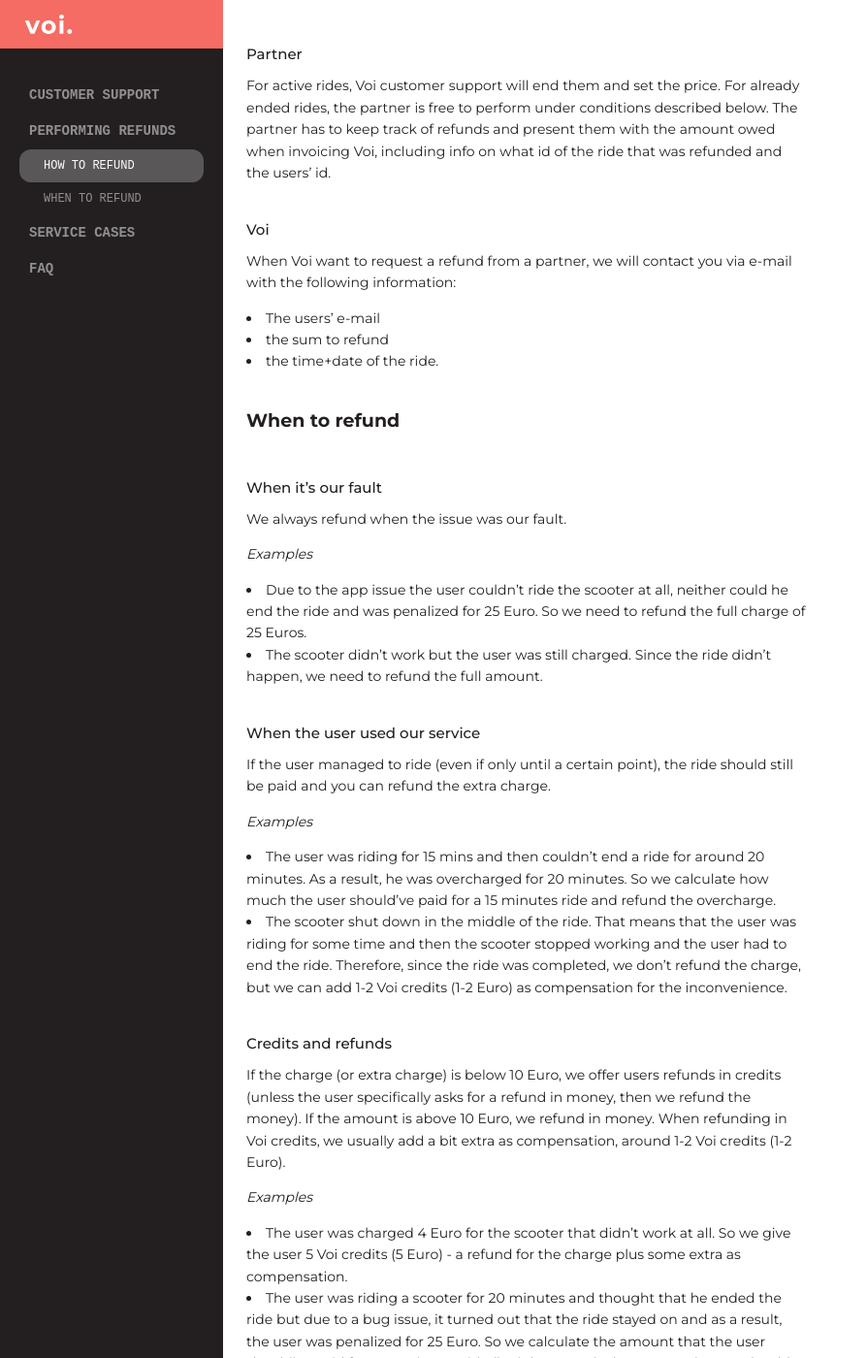
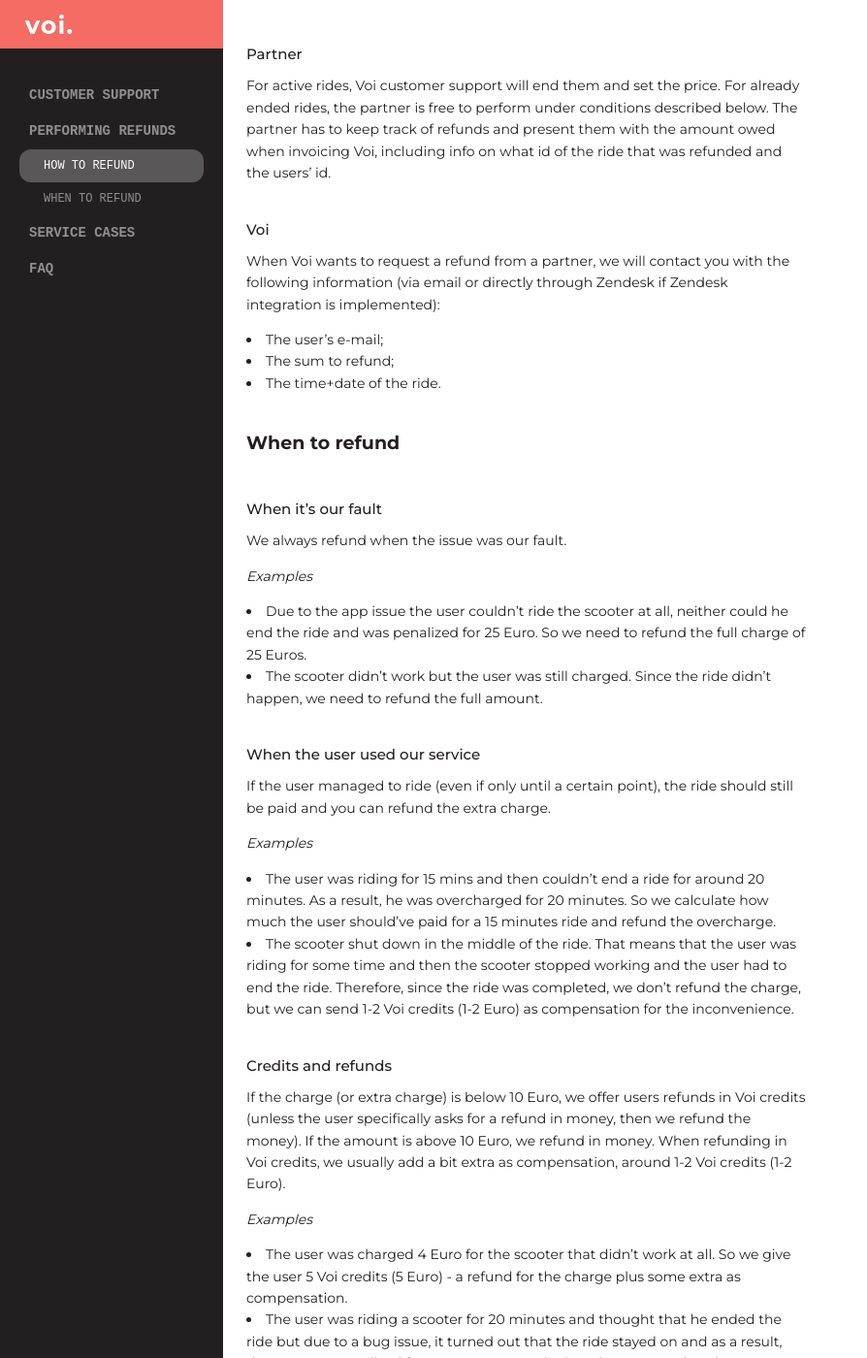
Before and after one commit to voi-api/voi-api.github.io, a Jekyll site: the page built from customer-support.md, in a window 1280 px wide and 1400 px high, scrolled down 1634 px. Shown: the whole window at 97% size, without its empty margins (0-894 px from the left). Built offline with Jekyll 4.4.1, drawn with Linux system fonts in a browser that asks for light colours; some web fonts are replaced; some of the changed text lies outside the part shown.

Commit message:
Update customer-support.md

```diff
--- a/customer-support.md
+++ b/customer-support.md
@@ -49,10 +49,10 @@ We will provide you with the users' e-mail when contacting your customer support
 For active rides, Voi customer support will end them and set the price. For already ended rides, the partner is free to perform under conditions described below. The partner has to keep track of refunds and present them with the amount owed when invoicing Voi, including info on what id of the ride that was refunded and the users' id.
 
 ### Voi
-When Voi want to request a refund from a partner, we will contact you via e-mail with the following information:
-* The users' e-mail
-* the sum to refund
-* the time+date of the ride.
+When Voi wants to request a refund from a partner, we will contact you with the following information (via email or directly through Zendesk if Zendesk integration is implemented):
+* The user's e-mail;
+* The sum to refund;
+* The time+date of the ride.
 
 ## When to refund
 ### When it's our fault
@@ -67,10 +67,10 @@ If the user managed to ride (even if only until a certain point), the ride shoul
 
 *Examples*
 * The user was riding for 15 mins and then couldn’t end a ride for around 20 minutes. As a result, he was overcharged for 20 minutes. So we calculate how much the user should’ve paid for a 15 minutes ride and refund the overcharge.
-* The scooter shut down in the middle of the ride. That means that the user was riding for some time and then the scooter stopped working and the user had to end the ride. Therefore, since the ride was completed, we don’t refund the charge, but we can add 1-2 Voi credits (1-2 Euro) as compensation for the inconvenience.
+* The scooter shut down in the middle of the ride. That means that the user was riding for some time and then the scooter stopped working and the user had to end the ride. Therefore, since the ride was completed, we don’t refund the charge, but we can send 1-2 Voi credits (1-2 Euro) as compensation for the inconvenience.
 
 ### Credits and refunds
-If the charge (or extra charge) is below 10 Euro, we offer users refunds in credits (unless the user specifically asks for a refund in money, then we refund the money). If the amount is above 10 Euro, we refund in money. When refunding in Voi credits, we usually add a bit extra as compensation, around 1-2 Voi credits (1-2 Euro).
+If the charge (or extra charge) is below 10 Euro, we offer users refunds in Voi credits (unless the user specifically asks for a refund in money, then we refund the money). If the amount is above 10 Euro, we refund in money. When refunding in Voi credits, we usually add a bit extra as compensation, around 1-2 Voi credits (1-2 Euro).
 
 *Examples*
 * The user was charged 4 Euro for the scooter that didn’t work at all. So we give the user 5 Voi credits (5 Euro) - a refund for the charge plus some extra as compensation.
@@ -89,8 +89,8 @@ Examples of insignificant issues: not working bell, no kickstand, slow Internet
 |User cannot find scooters|Ask the user to find another scooter. Voi will automatically create a search and rescue task for the missing scooter.|
 |User cannot get the scooter to move|First troubleshoot(make sure the scooter is unlocked, ask the user to kick to get some speed and push gas-button). Contact Voi. If the ride is less than 2 min and less than 100m the price will be zero. Partner may refund the end-user.|
 |Active rental cannot be ended|First troubleshoot (check if the user is located in an area where you are allowed to park). Ask for the duration of the ride and then contact Voi to manually end it.|
-|User cannot perform start a ride|Make sure the user has performed the required steps in your app. If it still is not working contact Voi.|
-|The scooter is located outside of Voi:s business area with an active rental|Contact the user and ask them to go back to the operational area and warn them about the 25€ fee. If the user doesn't want to go back then contact Voi and let them know what they said. (We charge the user 25€ extra as a part of the end-ride(it will be invoiced by the partner at the end of the ride)). Voi will contact the user moving forward.|
+|User cannot start a ride|Make sure the user has performed the required steps in your app. If it still is not working contact Voi.|
+|The scooter is located outside of Voi:s business area with an active rental|Ask the user to go back to the operational area and warn about the possibility of additional fees (25 Euro or higher). If the user doesn't want to go back, contact Voi and let them know what they said. (We charge the user 25€ extra as a part of the end-ride(it will be invoiced by the partner at the end of the ride)).|
 |The scooter did not unlock, the user insists on refund|There will be no cost since the scooter didn't unlock. Contact Voi with the four-letter code so we can take care of the scooter.|
 |A user finds broken scooter|If you get the four-letter code, forward it to Voi. Otherwise, contact the user and request the four-letter code|
 |Traffic authority contacts partner because user committed traffic offenses |Forward request to Voi|
@@ -98,6 +98,7 @@ Examples of insignificant issues: not working bell, no kickstand, slow Internet
 |If police reach out with a request for data|Refer them to the point of [contact for police data requests](/poc/)|
 |User requests access to their data|Do your normal procedure and ask them to contact Voi for a separate right to be forgotten request|
 |User requests right to be forgotten|Do your normal procedure and ask them to contact Voi for a separate request|
+|User contacts the partner providing general feedback on Voi scooters, prices or operational zones|Forwarde the ticket to Voi|
 
 ## If Voi gets contacted
 
```
Also changed, not shown: other parts of customer-support.md (+1 -0 lines).
